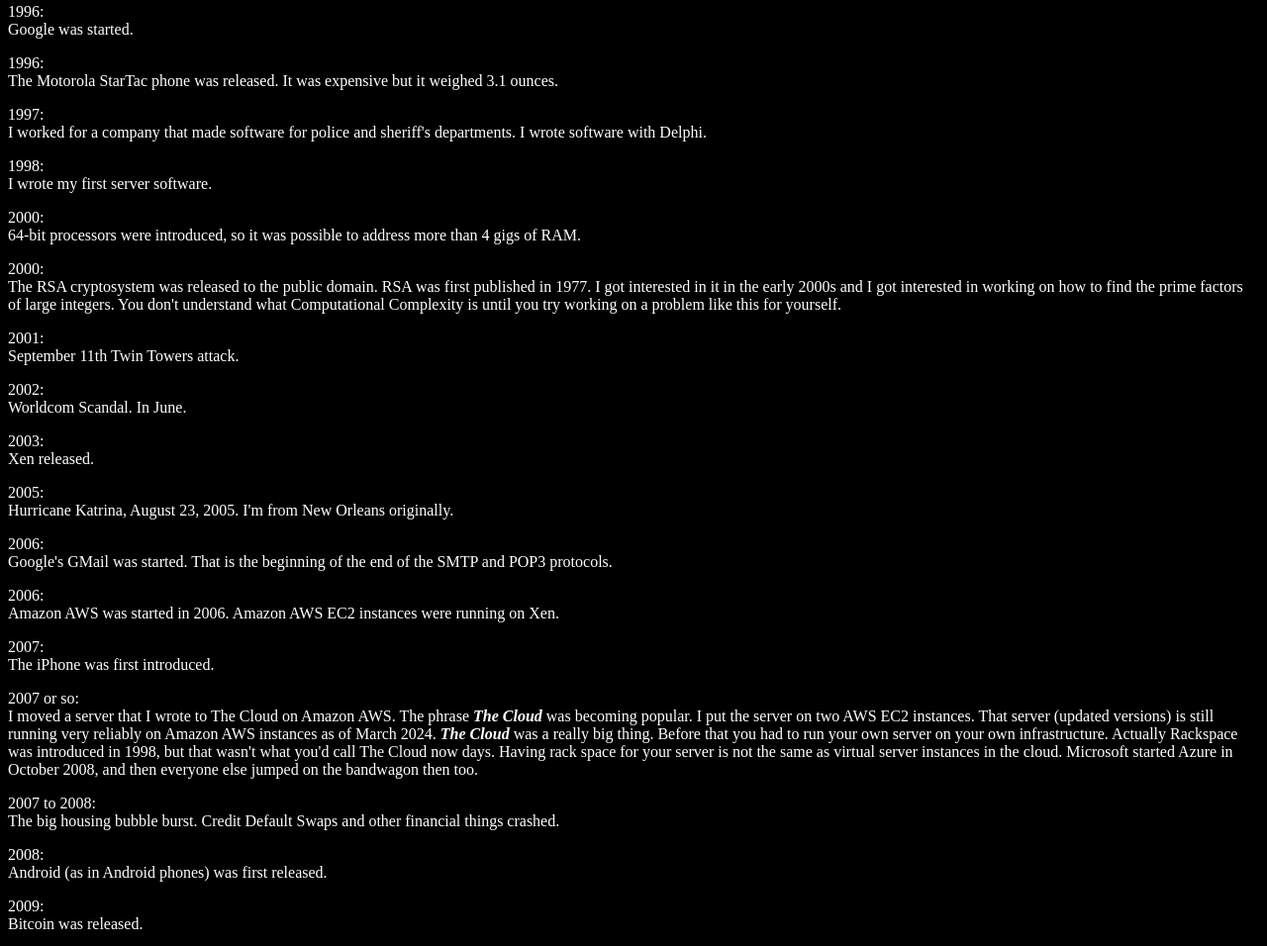
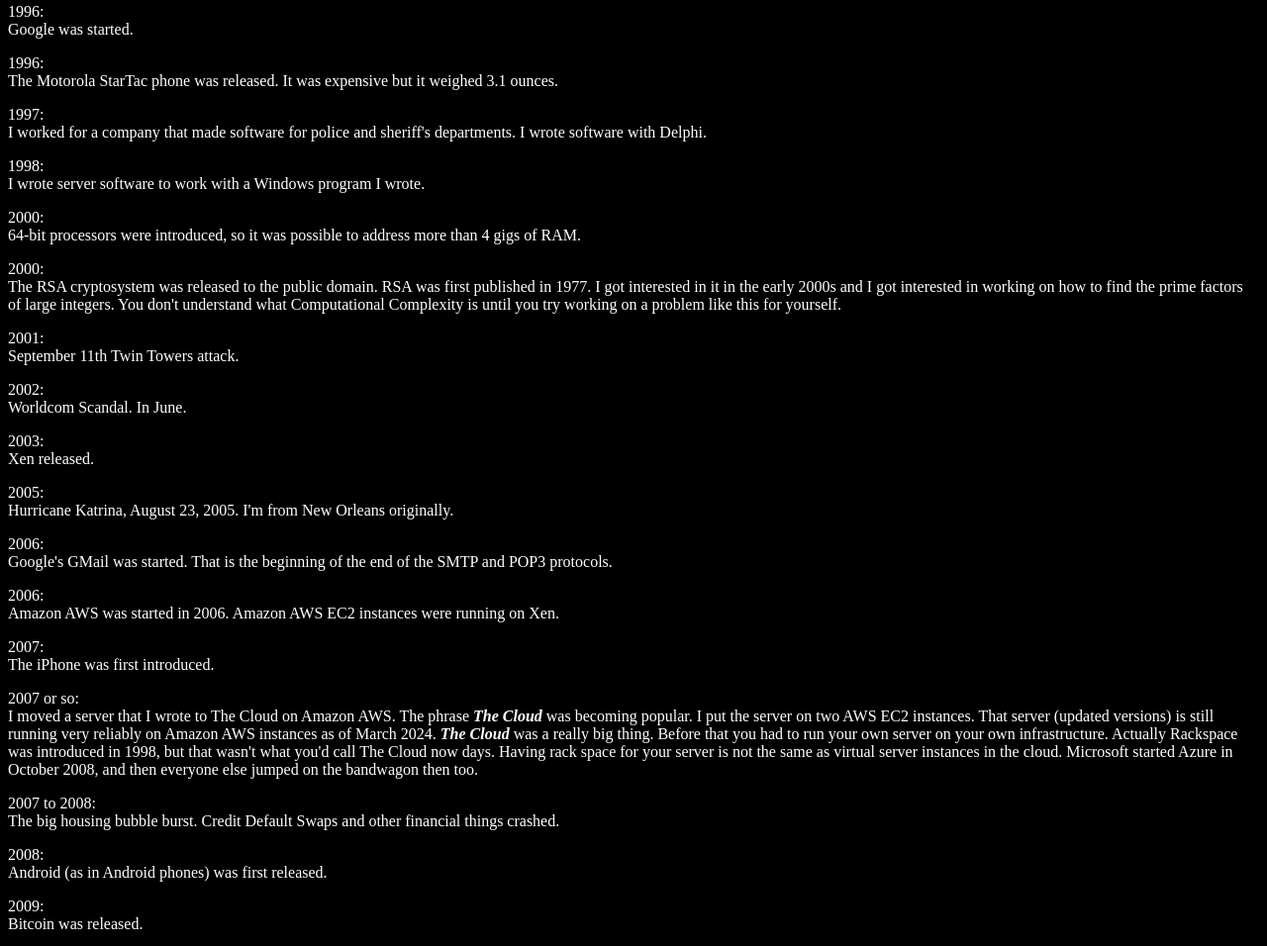
Before and after one commit to EricsSourceCode/EricsSourceCode.github.io, a plain HTML site: page MyTimeLine.htm in a window 1280 px wide. Shown: the part 1020-1976 px from the top of the page at 99% size. Drawn offline with Linux system fonts and the light colour scheme.

Commit message:
Add files via upload

```diff
--- a/MyTimeLine.htm
+++ b/MyTimeLine.htm
@@ -195,8 +195,8 @@ Martin, Elizabeth Chauvin.
  I wrote software with Delphi.
 </p>
 
-<p>1998:<br>I wrote my first
- server software.
+<p>1998:<br>I wrote server software to work
+ with a Windows program I wrote.
 </p>
 
 <p>2000:<br>64-bit processors were introduced,
```
